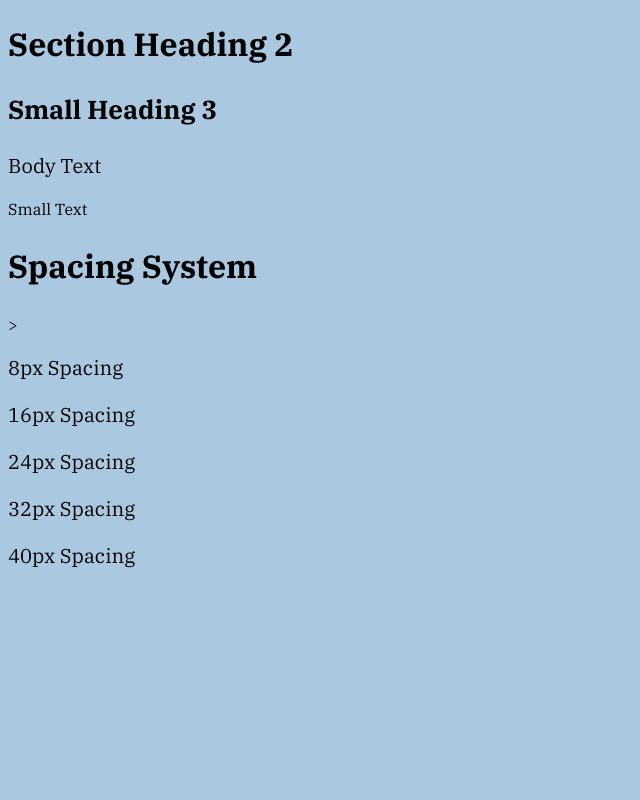
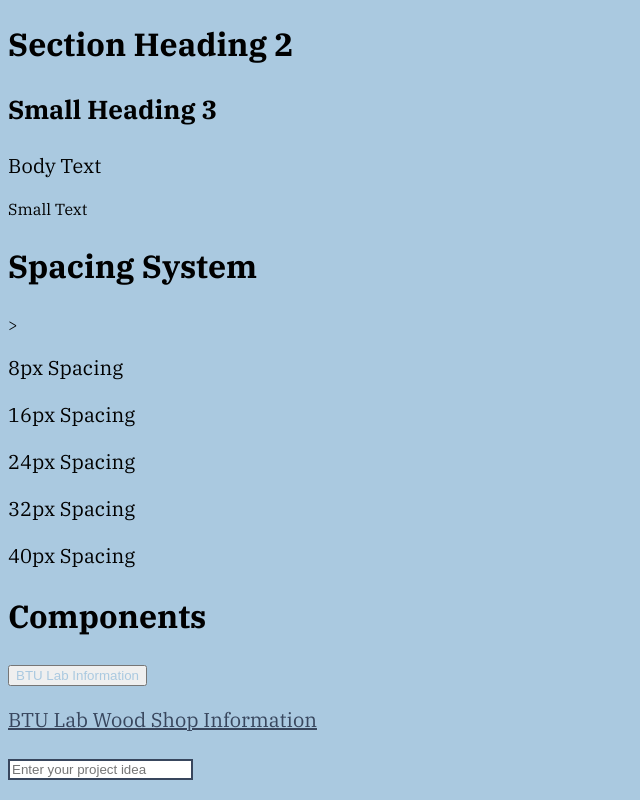
Before and after one commit to maad9863/maad9863.github.io, a plain HTML site: page Midterm/index.html in a window 1280 px wide. Shown: the part 759-1559 px from the top of the page, without its empty margins (0-640 px from the left). Before the commit the page ends 1348 px from the top, so only its background shows below. Drawn offline with Linux system fonts and the light colour scheme.

Commit message:
Component Styles

```diff
--- a/Midterm/index.html
+++ b/Midterm/index.html
@@ -53,3 +53,15 @@
 <p class "space3">24px Spacing</p>
 <p class "space4">32px Spacing</p>
 <p class "space5">40px Spacing</p>
+
+
+<h2>Components</h2>
+
+<button type="button">BTU Lab Information</button>
+
+<p><a href="https://sites.google.com/view/btu-lab/wood-shop">BTU Lab Wood Shop Information</a></p>
+
+<p><input type="text" placeholder="Enter your project idea" aria-label="Project idea"></p>
+
+</body>
+</html>
--- a/Midterm/style.css
+++ b/Midterm/style.css
@@ -46,3 +46,34 @@ body {
 .space3 {margin-left: 24px;}
 .space4 {margin-left: 32px;}
 .space5 {margin-left: 40px;}
+
+
+button {
+    backgournd: #38465D;
+    color: #AAC9E0;
+}
+
+button:hover {
+    background: #000000;
+}
+
+a {
+    color: #38465D;
+}
+
+a:hover{
+    text-decoration: none;
+}
+
+a:visited {
+    color: #000000;
+
+}
+
+input {
+    border: 2px solid #38465D;
+}
+
+button:focus-visible, a:focus-visivble, input:focus-visible {
+    outline: 3px solid #000000;
+}
```
